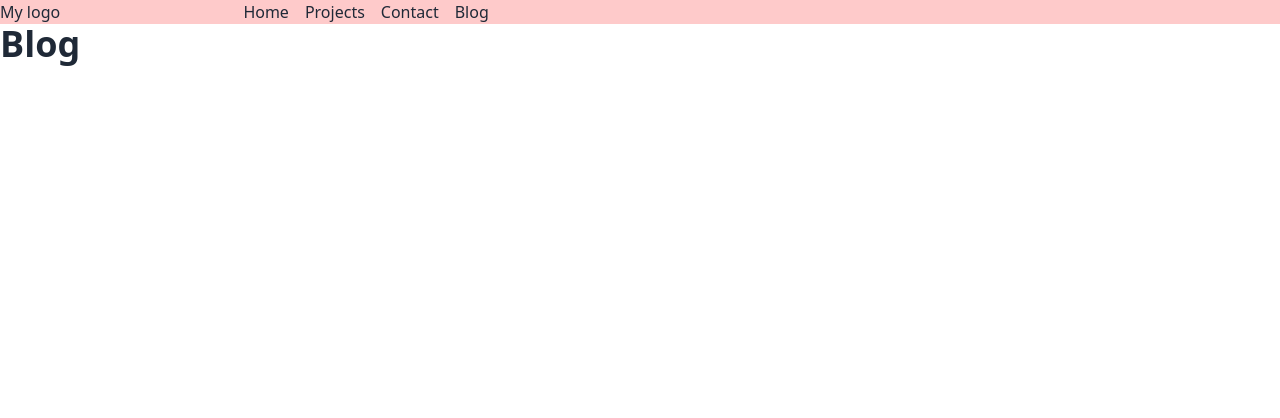
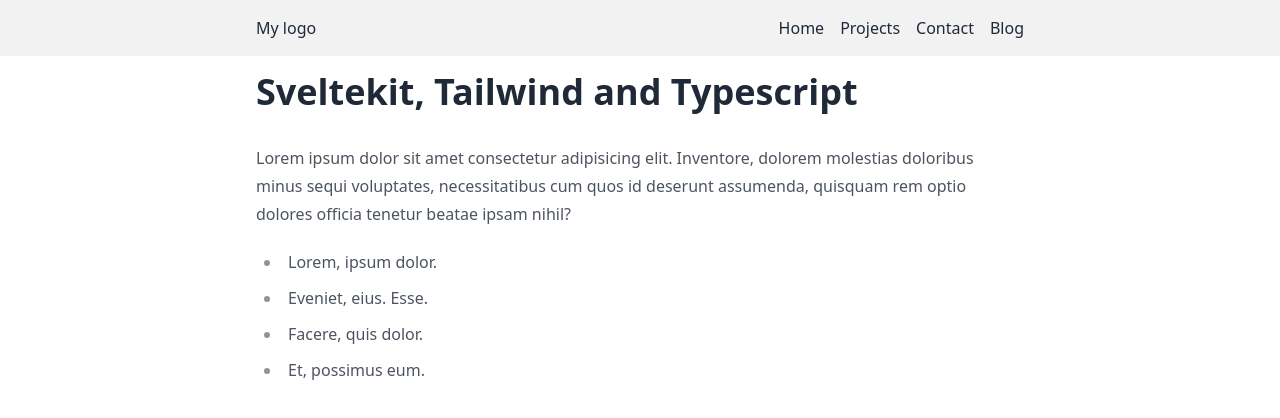
Before and after one commit to aljaz-zupan/portfolio, a SvelteKit app: page /blog in a window 1280 px wide. Shown: the top 418 px of the page. Built offline with nearby package versions, Linux system fonts and the light colour scheme.

Commit message:
tweaked some max widths

```diff
--- a/src/lib/menu/Navbar.svelte
+++ b/src/lib/menu/Navbar.svelte
@@ -22,8 +22,8 @@
 	];
 </script>
 
-<nav class="bg-red-200 w-full">
-	<ul class="grid grid-flow-col justify-content max-w-2xl">
+<nav class="bg-base-200 w-full px-4 py-4">
+	<ul class="grid grid-flow-col space-between md:max-w-3xl md:mx-auto">
 		<Logo />
 		<Navigation {navigationItems} />
 	</ul>
--- a/src/lib/menu/Navigation.svelte
+++ b/src/lib/menu/Navigation.svelte
@@ -6,7 +6,7 @@
 	export let navigationItems: Array<NavigationItem>;
 </script>
 
-<ul class="grid grid-flow-col auto-cols-max gap-4">
+<ul class="grid grid-flow-col auto-cols-max justify-end gap-4">
 	{#each navigationItems as { title, url }}
 		<li><a href={url}>{title}</a></li>
 	{/each}
--- a/src/routes/+layout.svelte
+++ b/src/routes/+layout.svelte
@@ -5,7 +5,7 @@
 
 <Navbar />
 
-<div class="prose container mx-2xl">
+<div class="prose md:mx-auto md:max-w-3xl px-4 md:px-0 py-4">
 	<slot />
 </div>
 
--- a/src/routes/blog/+page.svelte
+++ b/src/routes/blog/+page.svelte
@@ -1 +1,12 @@
-<h1>Blog</h1>
+<h1>Sveltekit, Tailwind and Typescript</h1>
+<p>
+	Lorem ipsum dolor sit amet consectetur adipisicing elit. Inventore, dolorem molestias doloribus
+	minus sequi voluptates, necessitatibus cum quos id deserunt assumenda, quisquam rem optio dolores
+	officia tenetur beatae ipsam nihil?
+</p>
+<ul>
+	<li>Lorem, ipsum dolor.</li>
+	<li>Eveniet, eius. Esse.</li>
+	<li>Facere, quis dolor.</li>
+	<li>Et, possimus eum.</li>
+</ul>
```
